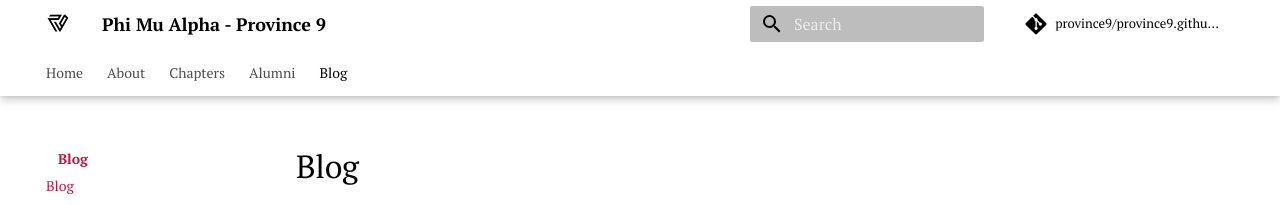
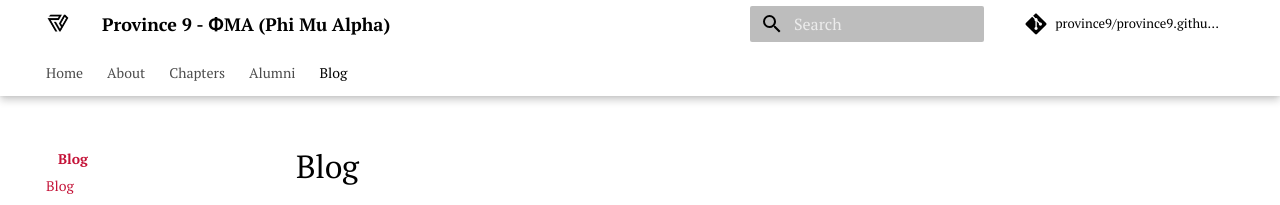
Before and after one commit to Province9/province9.github.io, an MkDocs documentation site: the page built from docs/blog/index.md, in a window 1280 px wide. Shown: the top 205 px of the page. Built offline with MkDocs 1.6.1 and Material for MkDocs 9.7.7, drawn with Linux system fonts in a browser that asks for light colours; comment, search, counter and statistics services are not loaded.

```diff
--- a/mkdocs.yml
+++ b/mkdocs.yml
@@ -1,5 +1,5 @@
 site_url: https://province9.org
-site_name: Phi Mu Alpha - Province 9
+site_name: Province 9 - ΦMA (Phi Mu Alpha)
 site_author: Mason Egger
 repo_url: https://github.com/province9/province9.github.io
 repo_name: province9/province9.github.io
```
Also changed, not shown: docs/index.md (+1 -1 lines).
